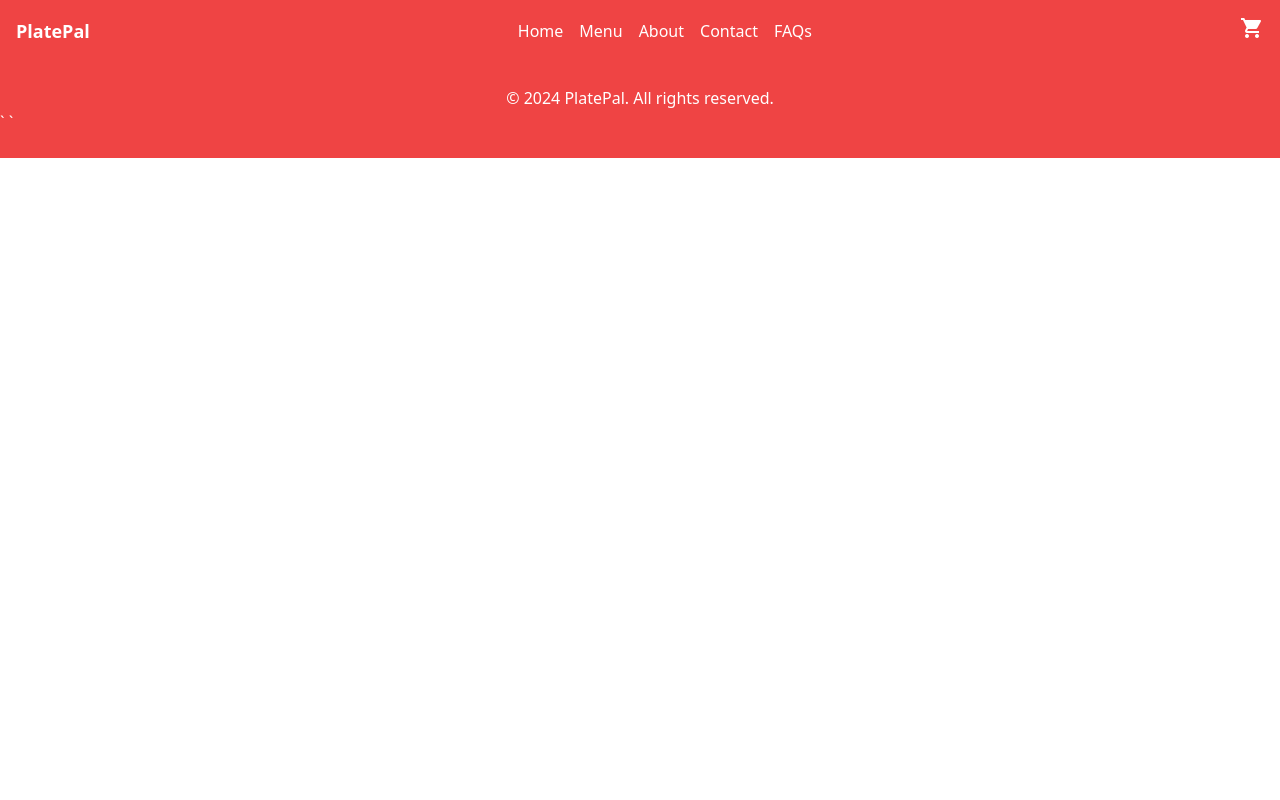
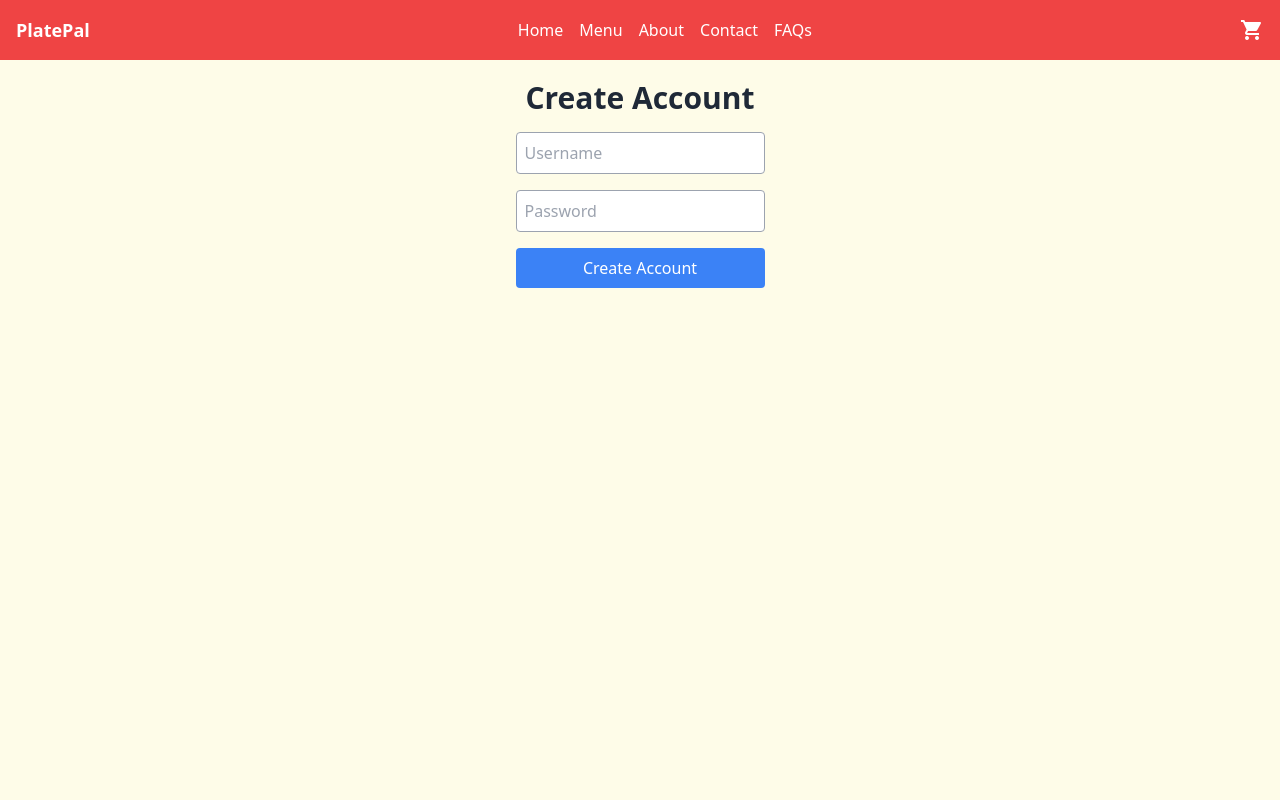
Before and after one commit to eldianak21/PlatePal, a React (Vite) app in the folder nom-nom/: page /create-account in a window 1280 px wide. Shown: the top 800 px of the page. Built offline with nearby package versions, Linux system fonts and the light colour scheme.

Commit message:
create account

```diff
--- a/nom-nom/src/App.jsx
+++ b/nom-nom/src/App.jsx
@@ -1,18 +1,17 @@
 // src/App.jsx
-import { BrowserRouter as Router, Route, Routes } from 'react-router-dom';
-import { CartProvider } from './Components/Cart/CartContext'; // Ensure the path is correct
+import { BrowserRouter as Router, Route, Routes } from "react-router-dom";
+import { CartProvider } from "./Components/Cart/CartContext"; // Ensure the path is correct
 
 import Home from "./Components/Home/Home";
-import Menu from './Components/Menu/Menu';
-import Contact from './Components/Contact/Contact';
-import Cart from './Components/Cart/Cart';
-import FAQs from './Components/FAQs/FAQs';
-import Header from './Components/Header/Header';
-import About from './Components/About/About';
-import Checkout from './Components/Checkout/Checkout';
-import Footer from './Components/Footer/Footer';
-
-
+import Menu from "./Components/Menu/Menu";
+import Contact from "./Components/Contact/Contact";
+import Cart from "./Components/Cart/Cart";
+import FAQs from "./Components/FAQs/FAQs";
+import Header from "./Components/Header/Header";
+import About from "./Components/About/About";
+import Checkout from "./Components/Checkout/Checkout";
+import Footer from "./Components/Footer/Footer";
+import CreateAccount from "./Pages/Login/CreateAccount";
 function App() {
   return (
     <CartProvider>
@@ -26,8 +25,9 @@ function App() {
           <Route path="/faqs" element={<FAQs />} />
           <Route path="/about" element={<About />} />
           <Route path="/checkout" element={<Checkout />} />
+          <Route path="/create-account" element={<CreateAccount />} />
         </Routes>
-        <Footer/>
+        <Footer />
       </Router>
     </CartProvider>
   );
--- a/nom-nom/src/Components/Cart/CartContext.jsx
+++ b/nom-nom/src/Components/Cart/CartContext.jsx
@@ -1,20 +1,32 @@
-// src/context/CartContext.jsx
 import React, { createContext, useContext, useState } from "react";
+
+// Create the context
 const CartContext = createContext();
+
+// Custom hook to use the CartContext
 export const useCart = () => {
   return useContext(CartContext);
 };
+
+// CartProvider component
 export const CartProvider = ({ children }) => {
   const [cartItems, setCartItems] = useState([]);
+
   const addToCart = (item) => {
     setCartItems((prevItems) => [...prevItems, item]);
   };
+
   const removeFromCart = (id) => {
     setCartItems((prevItems) => prevItems.filter((item) => item.id !== id));
   };
+
+  // Provide the cart state and functions to the context
   return (
     <CartContext.Provider value={{ cartItems, addToCart, removeFromCart }}>
       {children}
     </CartContext.Provider>
   );
 };
+
+// Export the CartContext for use in other components
+export { CartContext };
--- a/nom-nom/src/Components/Checkout/Checkout.jsx
+++ b/nom-nom/src/Components/Checkout/Checkout.jsx
@@ -1,12 +1,41 @@
-// src/Components/Checkout/Checkout.jsx
-import React from 'react';
+// // src/Components/Checkout/Checkout.jsx
+// import React from 'react';
+
+// const Checkout = () => {
+//   return (
+//     <div className="p-5 bg-yellow-50 min-h-screen flex flex-col items-center">
+//       <h1 className="text-3xl font-bold text-gray-800 mb-4">Checkout</h1>
+//       <p className="text-lg text-gray-700">Thank you for your order!</p>
+//       <p className="text-lg text-gray-700">We will process your payment shortly.</p>
+//       {/* Add further checkout details and payment options here */}
+//     </div>
+//   );
+// };
+
+// export default Checkout;
+
+import React, { useEffect, useContext } from "react";
+import { useNavigate } from "react-router-dom";
+import { CartContext } from "../Cart/CartContext"; // Adjust the path based on your structure
 
 const Checkout = () => {
+  const navigate = useNavigate();
+  const { user } = useContext(CartContext); // Access user info correctly
+
+  useEffect(() => {
+    // Check if the user is logged in
+    if (!user) {
+      navigate("/create-account"); // Redirect to Create Account page if not logged in
+    }
+  }, [user, navigate]);
+
   return (
     <div className="p-5 bg-yellow-50 min-h-screen flex flex-col items-center">
       <h1 className="text-3xl font-bold text-gray-800 mb-4">Checkout</h1>
       <p className="text-lg text-gray-700">Thank you for your order!</p>
-      <p className="text-lg text-gray-700">We will process your payment shortly.</p>
+      <p className="text-lg text-gray-700">
+        We will process your payment shortly.
+      </p>
       {/* Add further checkout details and payment options here */}
     </div>
   );
--- a/nom-nom/src/Components/Header/Header.jsx
+++ b/nom-nom/src/Components/Header/Header.jsx
@@ -1,6 +1,6 @@
-import React, { useState, useEffect } from 'react';
-import { Link } from 'react-router-dom';
-import 'material-icons/iconfont/material-icons.css';
+import React, { useState } from "react";
+import { Link } from "react-router-dom";
+import "material-icons/iconfont/material-icons.css";
 
 const Header = () => {
   const [cartCount, setCartCount] = useState(0);
@@ -8,7 +8,7 @@ const Header = () => {
   // Assuming you have a function to handle adding items to the cart
   const handleAddItemToCart = () => {
     // ... logic to add item to cart
-    setCartCount(prevCount => prevCount + 1);
+    setCartCount((prevCount) => prevCount + 1);
   };
 
   return (
@@ -17,17 +17,29 @@ const Header = () => {
         <Link to="/">PlatePal</Link>
       </div>
       <nav className="flex space-x-4">
-        <Link to="/" className="hover:underline">Home</Link>
-        <Link to="/menu" className="hover:underline">Menu</Link>
-        <Link to="/about" className="hover:underline">About</Link>
-        <Link to="/contact" className="hover:underline">Contact</Link>
-        <Link to="/faqs" className="hover:underline">FAQs</Link>
+        <Link to="/" className="hover:underline">
+          Home
+        </Link>
+        <Link to="/menu" className="hover:underline">
+          Menu
+        </Link>
+        <Link to="/about" className="hover:underline">
+          About
+        </Link>
+        <Link to="/contact" className="hover:underline">
+          Contact
+        </Link>
+        <Link to="/faqs" className="hover:underline">
+          FAQs
+        </Link>
       </nav>
       <div className="relative">
-        <Link to="/cart">
+        <Link to="/cart" className="flex items-center">
           <i className="material-icons">shopping_cart</i>
           {cartCount > 0 && (
-            <span className="absolute top-0 right-0 bg-red-600 text-white rounded-full px-2 py-1 text-xs">{cartCount}</span>
+            <span className="absolute top-0 right-0 bg-red-600 text-white rounded-full px-2 py-1 text-xs">
+              {cartCount}
+            </span>
           )}
         </Link>
       </div>
--- /dev/null
+++ b/nom-nom/src/Pages/Login/CreateAccount.jsx
@@ -0,0 +1,56 @@
+import React, { useState } from "react";
+import { useNavigate } from "react-router-dom";
+
+function CreateAccount() {
+  const navigate = useNavigate();
+  const [username, setUsername] = useState("");
+  const [password, setPassword] = useState("");
+  const [error, setError] = useState("");
+
+  const handleCreateAccount = (event) => {
+    event.preventDefault();
+
+    // Example logic for creating an account (replace with actual API call)
+    if (username && password) {
+      // Simulate account creation success
+      // You can replace this with an API call
+      console.log("Account created for:", username);
+      navigate("/checkout"); // Redirect to checkout on success
+    } else {
+      setError("All fields are required.");
+    }
+  };
+
+  return (
+    <div className="p-5 bg-yellow-50 min-h-screen flex flex-col items-center">
+      <h1 className="text-3xl font-bold text-gray-800 mb-4">Create Account</h1>
+      {error && <p className="text-red-500">{error}</p>}
+      <form onSubmit={handleCreateAccount} className="flex flex-col space-y-4">
+        <input
+          type="text"
+          placeholder="Username"
+          value={username}
+          onChange={(e) => setUsername(e.target.value)}
+          className="p-2 border border-gray-400 rounded"
+          required
+        />
+        <input
+          type="password"
+          placeholder="Password"
+          value={password}
+          onChange={(e) => setPassword(e.target.value)}
+          className="p-2 border border-gray-400 rounded"
+          required
+        />
+        <button
+          type="submit"
+          className="bg-blue-500 text-white p-2 rounded hover:bg-blue-600"
+        >
+          Create Account
+        </button>
+      </form>
+    </div>
+  );
+}
+
+export default CreateAccount;
```
Also changed, not shown: nom-nom/src/Pages/Login/Register.jsx (deleted).
